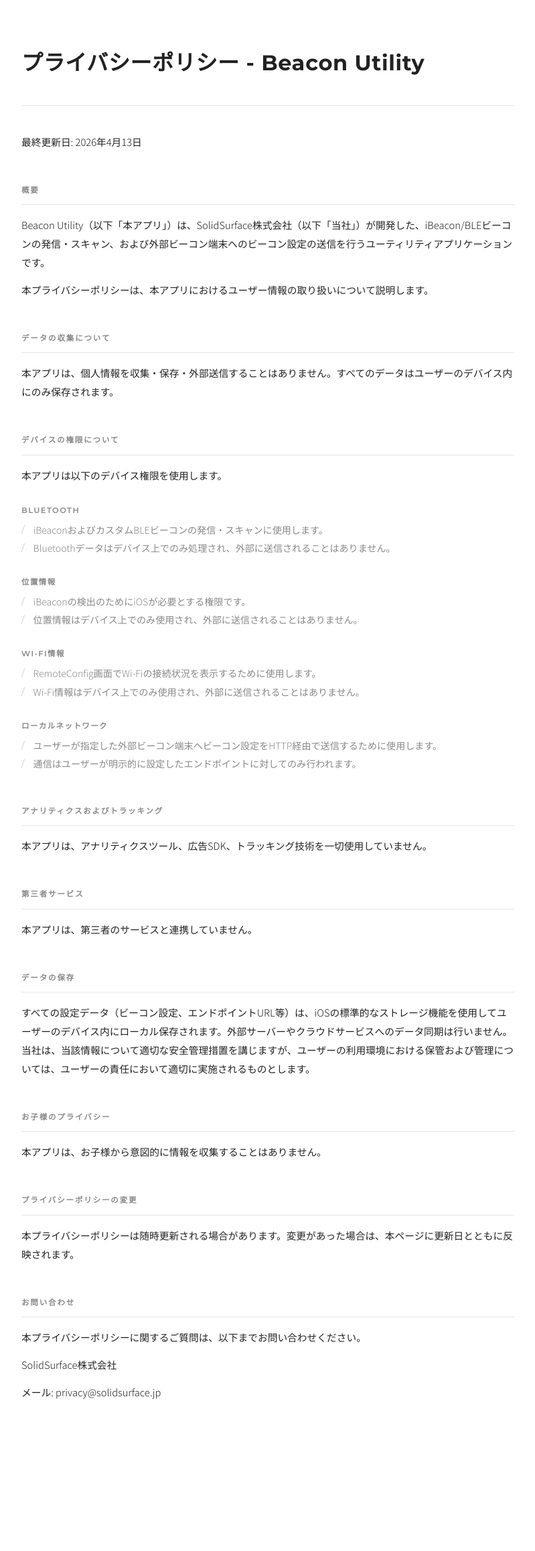
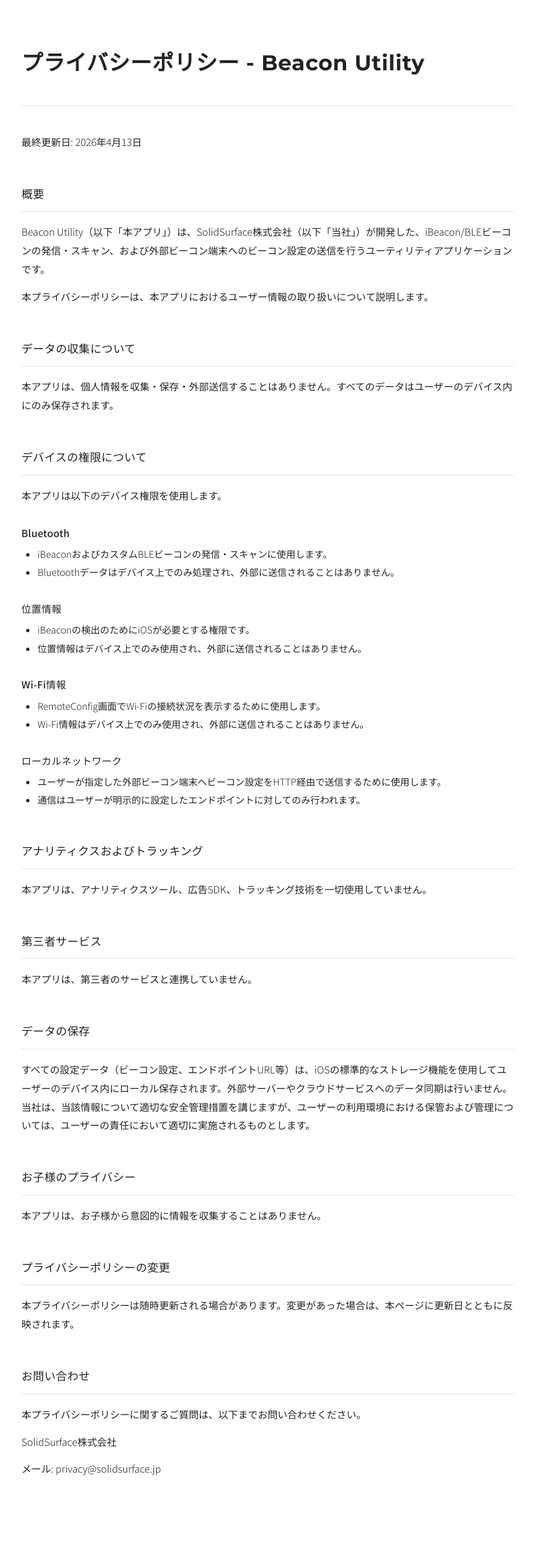
Before and after one commit to SolidSurface-Inc/privacy-policy, a Jekyll site: the page built from docs/beacon-utility.md, in a window 1280 px wide. Shown: the whole page at 67% size, without its empty margins (240-1039 px from the left). Built offline with Jekyll 4.4.1, drawn with Linux system fonts in a browser that asks for light colours; our own code applies the rules of GitHub Pages for plain Markdown files; before the commit the page ends 2201 px from its top, so only the background shows below that.

Commit message:
レイアウト修正

```diff
--- a/docs/_layouts/default.html
+++ b/docs/_layouts/default.html
@@ -12,7 +12,6 @@
       --ink: #222222;
       --ink-muted: #888888;
       --accent: #222222;
-      --accent-light: #f5f5f5;
       --sans: 'Noto Sans JP', sans-serif;
       --latin: 'Montserrat', sans-serif;
     }
@@ -26,39 +25,6 @@
       font-weight: 300;
       line-height: 1.9;
       min-height: 100vh;
-    }
-
-    /* Header */
-    header {
-      border-bottom: 1px solid var(--border);
-      padding: 1.5rem 0;
-    }
-
-    .header-inner {
-      max-width: 800px;
-      margin: 0 auto;
-      padding: 0 2rem;
-      display: flex;
-      justify-content: space-between;
-      align-items: center;
-    }
-
-    .logo {
-      font-family: var(--latin);
-      font-size: 0.85rem;
-      font-weight: 700;
-      letter-spacing: 0.08em;
-      color: var(--accent);
-      text-decoration: none;
-      text-transform: uppercase;
-    }
-
-    .header-label {
-      font-family: var(--latin);
-      font-size: 0.68rem;
-      letter-spacing: 0.14em;
-      color: var(--ink-muted);
-      text-transform: uppercase;
     }
 
     /* Main */
@@ -82,12 +48,11 @@
 
     /* h2 */
     main h2 {
-      font-family: var(--latin);
-      font-size: 0.72rem;
-      font-weight: 600;
-      letter-spacing: 0.16em;
-      text-transform: uppercase;
-      color: var(--ink-muted);
+      font-family: var(--sans);
+      font-size: 1.05rem;
+      font-weight: 500;
+      letter-spacing: 0.02em;
+      color: var(--ink);
       margin-top: 3rem;
       margin-bottom: 1rem;
       padding-bottom: 0.6rem;
@@ -96,12 +61,11 @@
 
     /* h3 */
     main h3 {
-      font-family: var(--latin);
-      font-size: 0.72rem;
-      font-weight: 600;
-      letter-spacing: 0.12em;
-      text-transform: uppercase;
-      color: var(--ink-muted);
+      font-family: var(--sans);
+      font-size: 0.92rem;
+      font-weight: 500;
+      letter-spacing: 0.02em;
+      color: var(--ink);
       margin-top: 1.75rem;
       margin-bottom: 0.4rem;
     }
@@ -115,26 +79,16 @@
 
     /* ul */
     main ul {
-      list-style: none;
+      list-style: disc;
       margin-bottom: 0.75rem;
-      padding-left: 0;
+      padding-left: 1.5em;
     }
 
     main ul li {
       font-size: 0.88rem;
-      color: var(--ink-muted);
-      padding-left: 1.25em;
-      position: relative;
+      color: var(--ink);
       margin-bottom: 0.2rem;
       line-height: 1.7;
-    }
-
-    main ul li::before {
-      content: '/';
-      position: absolute;
-      left: 0;
-      color: #ccc;
-      font-family: var(--latin);
     }
 
     /* a */
@@ -148,30 +102,6 @@
     main a:hover {
       border-bottom-color: var(--accent);
     }
-
-    /* Footer */
-    footer {
-      border-top: 1px solid var(--border);
-      padding: 2rem;
-      text-align: center;
-    }
-
-    footer p {
-      font-family: var(--latin);
-      font-size: 0.68rem;
-      letter-spacing: 0.1em;
-      color: var(--ink-muted);
-      text-transform: uppercase;
-    }
-
-    footer a {
-      color: var(--ink-muted);
-      text-decoration: none;
-    }
-
-    footer a:hover {
-      color: var(--accent);
-    }
   </style>
 </head>
 <body>
--- a/docs/beacon-utility.md
+++ b/docs/beacon-utility.md
@@ -46,8 +46,7 @@ Beacon Utility（以下「本アプリ」）は、SolidSurface株式会社（以
 
 ## データの保存
 
-すべての設定データ（ビーコン設定、エンドポイントURL等）は、iOSの標準的なストレージ機能を使用してユーザーのデバイス内にローカル保存されます。外部サーバーやクラウドサービスへのデータ同期は行いません。
-当社は、当該情報について適切な安全管理措置を講じますが、ユーザーの利用環境における保管および管理については、ユーザーの責任において適切に実施されるものとします。
+すべての設定データ（ビーコン設定、エンドポイントURL等）は、iOSの標準的なストレージ機能を使用してユーザーのデバイス内にローカル保存されます。外部サーバーやクラウドサービスへのデータ同期は行いません。当社は、当該情報について適切な安全管理措置を講じますが、ユーザーの利用環境における保管および管理については、ユーザーの責任において適切に実施されるものとします。
 
 ## お子様のプライバシー
 
```
